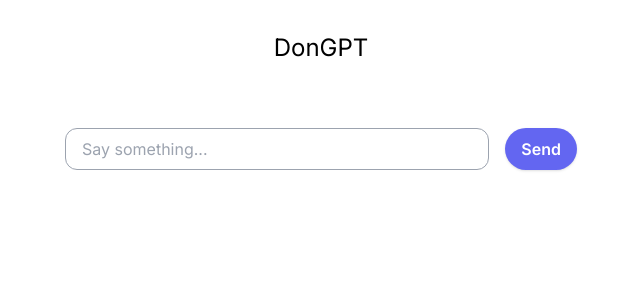
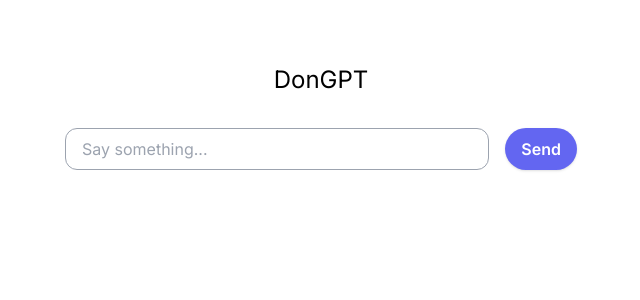
Before and after one commit to dwestland/don-gpt, a Next.js app: page / in a window 1280 px wide. Shown: the top 300 px of the page, without its empty margins (319-959 px from the left). Built offline with nearby package versions, Linux system fonts and the light colour scheme.

Commit message:
Update UI

```diff
--- a/src/app/chat.tsx
+++ b/src/app/chat.tsx
@@ -23,13 +23,13 @@ export default function Chat() {
           .filter((m) => m.role !== 'system')
           .map((m, index) => (
             <li key={index} className="py-4">
-              {m.role === 'user' ? 'User: ' : 'DonGPT: '}
+              {m.role === 'user' ? 'You: ' : 'DonGPT: '}
               <span className="text-xl whitespace-pre-line">{m.content}</span>
             </li>
           ))}
       </ul>
 
-      <form onSubmit={handleSubmit} className="flex gap-4 p-8">
+      <form onSubmit={handleSubmit} className="flex gap-4">
         <input
           spellCheck="true"
           className="w-full px-4 py-2 border border-gray-400 rounded-xl"
--- a/src/app/page.tsx
+++ b/src/app/page.tsx
@@ -4,8 +4,8 @@ export const runtime = 'edge'
 
 export default function Home() {
   return (
-    <main className="container max-w-xl mx-auto">
-      <h1 className="text-center my-8 text-2xl">DonGPT</h1>
+    <main className="container max-w-xl p-8 mx-auto">
+      <h1 className="my-8 text-2xl text-center">DonGPT</h1>
       <Chat />
     </main>
   )
```
